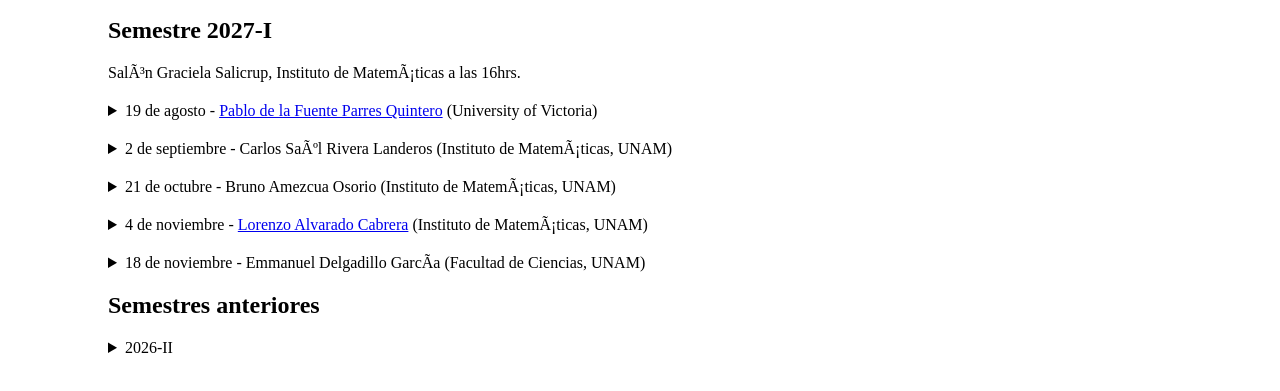
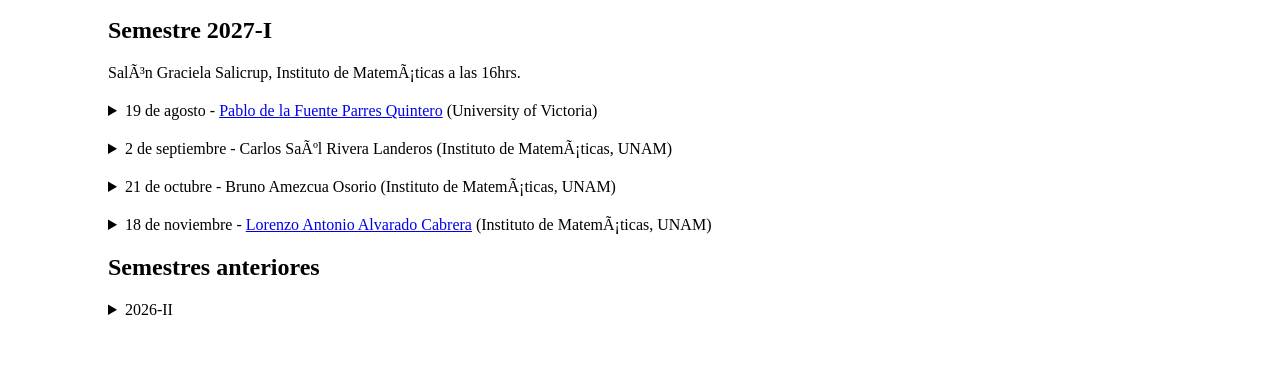
Before and after one commit to emialvarezg/tardeada_aleatoria, a plain HTML site: page index.html in a window 1280 px wide. Shown: the part 329-720 px from the top of the page. Drawn offline with Linux system fonts and the light colour scheme.

Commit message:
Update index.html

```diff
--- a/index.html
+++ b/index.html
@@ -53,7 +53,7 @@ Las Tardeadas Aleatorias se llevarán a cabo durante el periodo de clases, en la
 
   <details>
         <summary>
-          4 de noviembre - <a href='https://lorenzoalvarado.github.io' target='_blank'>Lorenzo Alvarado Cabrera</a> (Instituto de Matemáticas, UNAM)
+          18 de noviembre - <a href='https://lorenzoalvarado.github.io' target='_blank'>Lorenzo Antonio Alvarado Cabrera</a> (Instituto de Matemáticas, UNAM)
         </summary>
     <p class = 'info'>
         <i>Título</i>: La distribución FZeta: La probabilidad oculta en los decimales de la función zeta de Riemann. <br><br>
@@ -61,15 +61,6 @@ Las Tardeadas Aleatorias se llevarán a cabo durante el periodo de clases, en la
     </p>
   </details>
 
-  <details>
-        <summary>
-          18 de noviembre - Emmanuel Delgadillo García (Facultad de Ciencias, UNAM)
-        </summary>
-    <p class = 'info'>
-        <i>Título</i>: Por anunciar. <br><br>
-        <i>Resumen</i>: Por anunciar.
-    </p>
-  </details>
 
 <h2>Semestres anteriores</h2>
   <details>
```
